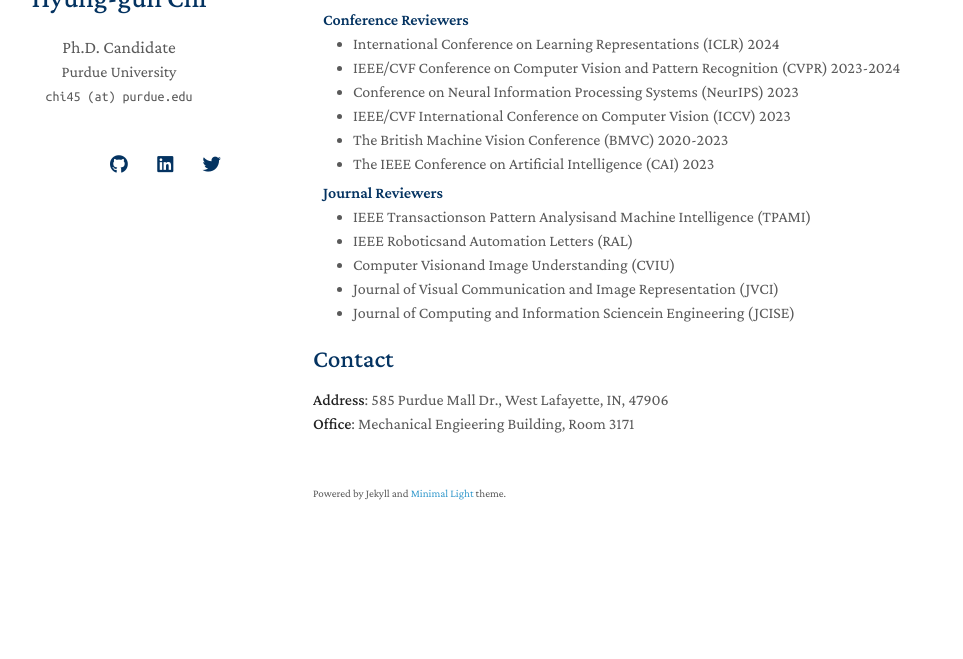
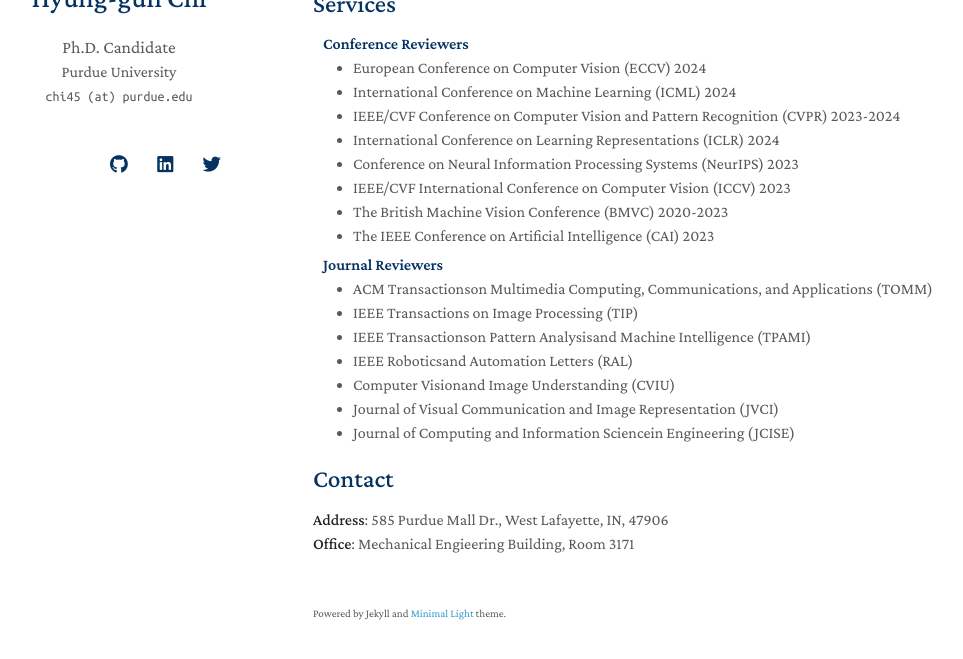
Before and after one commit to stnoah1/stnoah1.github.io, a Jekyll site: the page built from index.md, in a window 1280 px wide and 900 px high, scrolled down 1595 px, cut to the strip 206-865 px from the top of the window. Shown: the whole strip, without its empty margins (157-1120 px from the left). Built offline with Jekyll 4.4.1, drawn with Linux system fonts in a browser that asks for light colours; nearby versions of some CDN libraries; a style sheet for code colours, icons or effects is not loaded; our own code applies the rules of GitHub Pages for plain Markdown files; before the commit the page ends 2375 px from its top, so only the background shows below that; some of the changed text lies outside the part shown.

Commit message:
rebuilding site Thu Jan 18 17:48:21 PST 2024

```diff
--- a/_includes/services.md
+++ b/_includes/services.md
@@ -3,8 +3,10 @@
 <h4 style="margin:0 10px 0;">Conference Reviewers</h4>
 
 <ul style="margin:0 0 5px;">
+  <li><autocolor>European Conference on Computer Vision (ECCV) 2024</autocolor></li>
+  <li><autocolor>International Conference on Machine Learning (ICML) 2024</autocolor></li>
+  <li><autocolor>IEEE/CVF Conference on Computer Vision and Pattern Recognition (CVPR) 2023-2024</autocolor></li>
   <li><autocolor>International Conference on Learning Representations (ICLR) 2024</autocolor></li>
-  <li><autocolor>IEEE/CVF Conference on Computer Vision and Pattern Recognition (CVPR) 2023-2024</autocolor></li>
   <li><autocolor>Conference on Neural Information Processing Systems (NeurIPS) 2023</autocolor></li>
   <li><autocolor>IEEE/CVF International Conference on Computer Vision (ICCV) 2023</autocolor></li>
   <li><autocolor>The British Machine Vision Conference (BMVC) 2020‐2023</autocolor></li>
@@ -14,6 +16,8 @@
 <h4 style="margin:0 10px 0;">Journal Reviewers</h4>
 
 <ul style="margin:0 0 20px;">
+  <li><autocolor>ACM Transactionson Multimedia Computing, Communications, and Applications (TOMM)</autocolor></li>
+  <li><autocolor>IEEE Transactions on Image Processing (TIP)</autocolor></li>
   <li><autocolor>IEEE Transactionson Pattern Analysisand Machine Intelligence (TPAMI)</autocolor></li>
   <li><autocolor>IEEE Roboticsand Automation Letters (RAL)</autocolor></li>
   <li><autocolor>Computer Visionand Image Understanding (CVIU)</autocolor></li>
--- a/index.md
+++ b/index.md
@@ -13,6 +13,7 @@ I am currently a Ph.D candidate in the Department of Electrical and Computer Eng
 
 ## News
 
+- **[Jan. 2024]** I started an AI Researcher position at [Hanwha Vision America Innovation Center](https://hanwhavisionamerica.com).
 - **[Nov. 2023]** I successfully defended my PhD thesis.
 - **[Oct. 2023]** One paper was accepted to [RA-L](https://www.ieee-ras.org/publications/ra-l).
 - **[Sep. 2023]** One paper was accepted to [BMVC 2023 Oral](https://bmvc2023.org).
```
Also changed, not shown: 1 other file.
